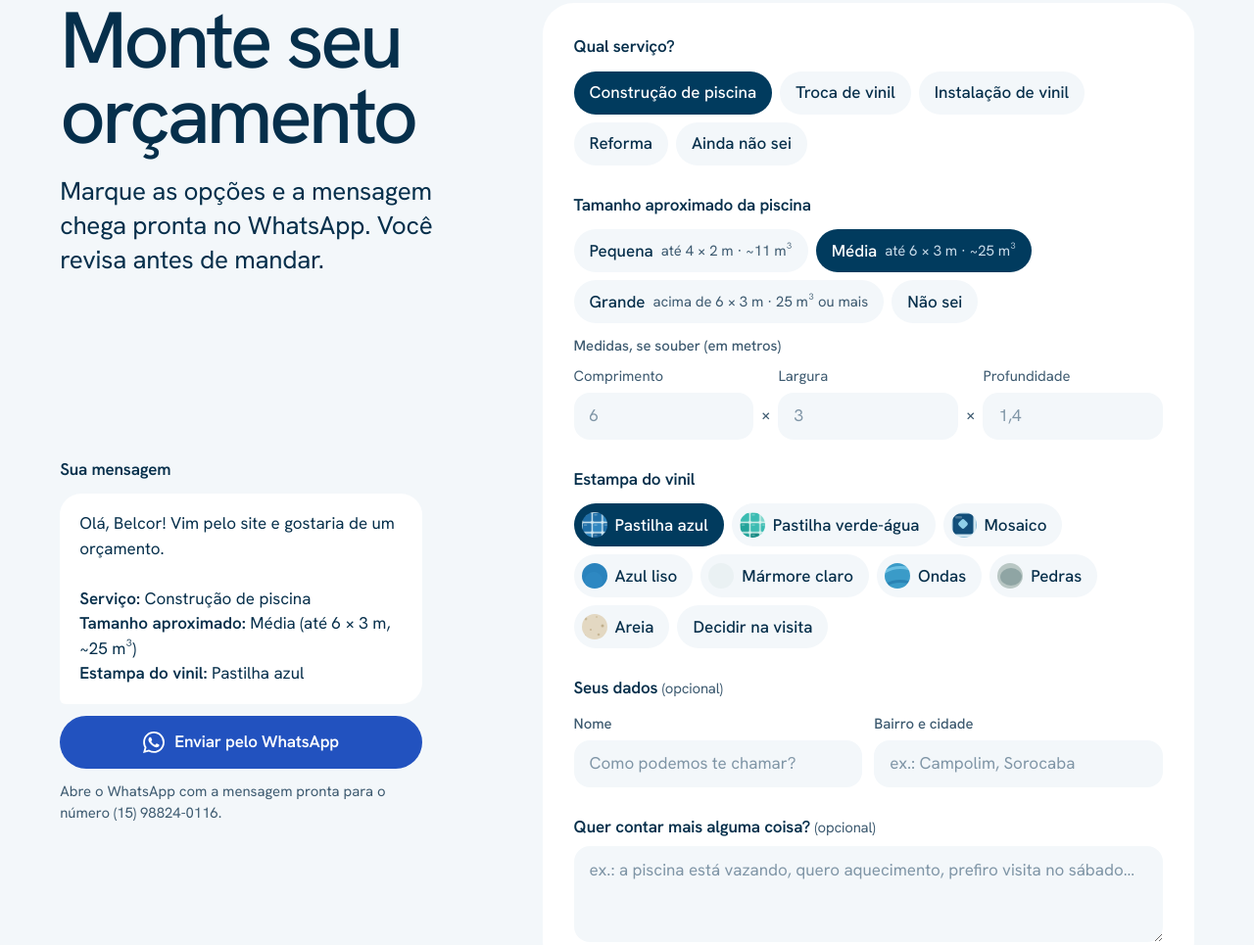
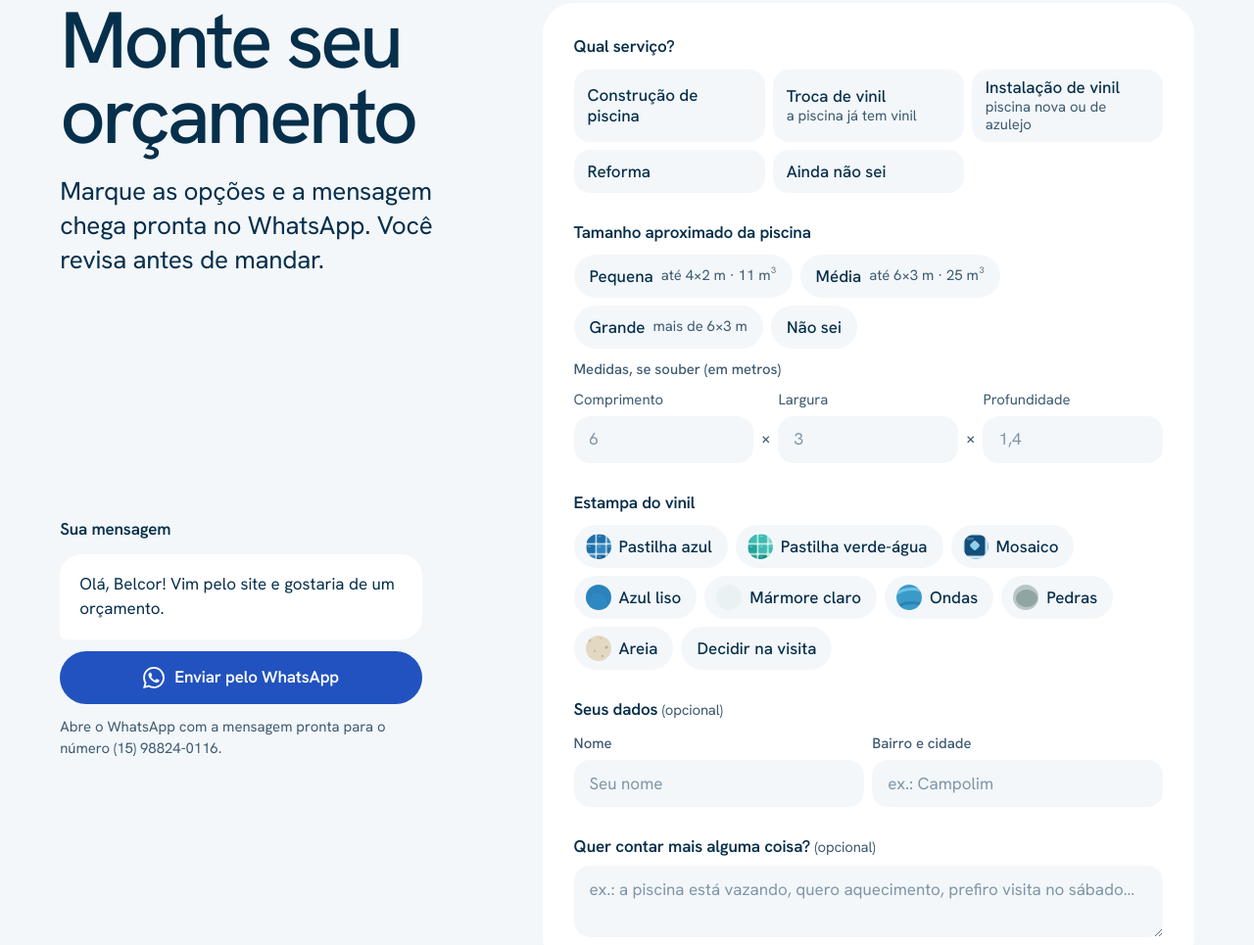
Before and after one commit to Enzooouu/belcor-piscinas-projeto, a plain HTML site: page index.html in a window 1280 px wide. Shown: the part 4419-5384 px from the top of the page at 98% size. Drawn offline with Linux system fonts and the light colour scheme.

Commit message:
Deixa o formulário de orçamento mais claro e mais curto
- nenhuma opção vem marcada; a mensagem do WhatsApp só leva o que a pessoa escolheu
- o grupo de estampa some quando o serviço é Reforma, e a estampa não entra na mensagem
- explicação curta embaixo de Troca de vinil e de Instalação de vinil
- no celular: serviços e tamanhos em grade de 2 colunas, estampas numa fileira que desliza, nome e bairro lado a lado e menos espaço entre os grupos (de 2,6 para 1,9 tela)
- Usar no orçamento marca Troca de vinil quando não há serviço, ou quando era Reforma ou Ainda não sei

```diff
--- a/assets/css/style.css
+++ b/assets/css/style.css
@@ -101,6 +101,7 @@ button, input { font: inherit; color: inherit; }
 .ch-deep :focus-visible, .hero :focus-visible, .site-header :focus-visible { outline-color: #ffffff; }
 
 .defs { position: absolute; width: 0; height: 0; overflow: hidden; }
+[hidden] { display: none !important; }
 .sr-only { position: absolute; width: 1px; height: 1px; padding: 0; margin: -1px; overflow: hidden; clip: rect(0 0 0 0); white-space: nowrap; border: 0; }
 .skip { position: absolute; left: 16px; top: -60px; z-index: 50; background: var(--ink); color: #fff; padding: 12px 18px; border-radius: var(--r-pill); text-decoration: none; }
 .skip:focus { top: 16px; }
@@ -622,10 +623,10 @@ button, input { font: inherit; color: inherit; }
 .quote-form {
   background: var(--white);
   border-radius: var(--r-chapter);
-  padding: 24px 20px;
-  display: grid; gap: 28px;
+  padding: 20px 16px;
+  display: grid; gap: 22px;
 }
-.q-group { border: 0; margin: 0; padding: 0; min-width: 0; display: grid; gap: 12px; }
+.q-group { border: 0; margin: 0; padding: 0; min-width: 0; display: grid; gap: 10px; }
 .q-label { font-size: var(--step-ui); font-weight: 600; letter-spacing: -0.01em; color: var(--ink); }
 .q-label small { font-size: var(--step-small); font-weight: 400; color: var(--ink-soft); }
 .chips { display: flex; flex-wrap: wrap; gap: 8px; }
@@ -640,6 +641,21 @@ button, input { font: inherit; color: inherit; }
   transition: background-color var(--dur) ease, color var(--dur) ease, transform var(--dur) var(--ease-out);
 }
 .chip small { font-size: var(--step-small); color: var(--ink-soft); font-weight: 400; }
+/* no celular as opções ficam em grade de 2 colunas, com o detalhe embaixo do nome */
+.chips-service, .chips-size { display: grid; grid-template-columns: 1fr 1fr; gap: 8px; }
+/* estampas: uma fileira só, que desliza para o lado dentro do painel */
+.chips-prints {
+  display: flex; flex-wrap: nowrap; gap: 8px; overflow-x: auto; scrollbar-width: none;
+  margin: 0 -16px; padding: 0 16px 2px; scroll-padding-inline: 16px; scroll-snap-type: x proximity;
+}
+.chips-prints::-webkit-scrollbar { display: none; }
+.chips-prints .chip { flex: none; scroll-snap-align: start; }
+.chips-prints .chip > span { white-space: nowrap; }
+.chips-service .chip > span, .chips-size .chip > span {
+  width: 100%; height: 100%; padding: 8px 14px; border-radius: var(--r-md); line-height: 1.2;
+}
+.chips-service .chip > span, .chips-size .chip > span { flex-direction: column; align-items: flex-start; justify-content: center; gap: 2px; }
+.chips-prints .dot { margin-left: -4px; }
 .chip:hover > span { background: var(--tint); }
 .chip:active > span { transform: scale(.97); }
 .chip input:checked + span { background: var(--navy); color: #fff; }
@@ -660,9 +676,12 @@ button, input { font: inherit; color: inherit; }
 .field input::placeholder { color: #7f95a6; }
 .field input:hover { background: var(--tint); }
 .field input:focus { background: var(--white); outline: 2px solid var(--royal); outline-offset: 0; }
-.q-fields { grid-template-columns: 1fr; }
+.q-fields { grid-template-columns: minmax(0, 1fr) minmax(0, 1fr); gap: 10px 8px; }
+.q-fields .field input { min-width: 0; width: 100%; }
+.q-fields .q-label { grid-column: 1 / -1; }
 .dims { display: grid; gap: 8px; }
-.dims-row { display: grid; grid-template-columns: 1fr auto 1fr auto 1fr; align-items: end; gap: 8px; }
+.dims-row { display: grid; grid-template-columns: 1fr 1fr 1fr; align-items: end; gap: 8px; }
+.dims-x { display: none; }
 .dim-name { font-size: var(--step-small); color: var(--ink-soft); }
 .dims-x { padding-bottom: 12px; color: var(--ink-soft); font-size: var(--step-ui); }
 .dims .field input { min-width: 0; width: 100%; }
@@ -671,7 +690,7 @@ button, input { font: inherit; color: inherit; }
   background: var(--tint); color: var(--navy); font-weight: 600; font-size: var(--step-small);
 }
 .field textarea {
-  min-height: 96px; padding: 12px 16px; resize: vertical;
+  min-height: 72px; padding: 12px 16px; resize: vertical;
   border-radius: var(--r-md); border: 0;
   background: var(--paper); color: var(--ink);
   font: inherit; font-size: var(--step-ui); line-height: 1.45;
@@ -693,7 +712,14 @@ button, input { font: inherit; color: inherit; }
 .preview-note { font-size: var(--step-small); color: var(--ink-soft); }
 
 @media (min-width: 700px) {
-  .quote-form { padding: 32px; }
+  .quote-form { padding: 32px; gap: 28px; }
+  .chips-service { grid-template-columns: repeat(3, 1fr); }
+  /* tamanho e estampa voltam a ser pílulas lado a lado */
+  .chips-size, .chips-prints { display: flex; flex-wrap: wrap; overflow: visible; margin: 0; padding: 0; }
+  .chips-size .chip > span, .chips-prints .chip > span { width: auto; padding: 4px 16px; border-radius: var(--r-pill); }
+  .chips-size .chip > span { flex-direction: row; align-items: center; gap: 8px; }
+  .dims-row { grid-template-columns: 1fr auto 1fr auto 1fr; }
+  .dims-x { display: block; }
   .q-fields { grid-template-columns: 1fr 1fr; }
   .q-fields .q-label { grid-column: 1 / -1; }
 }
--- a/assets/js/main.js
+++ b/assets/js/main.js
@@ -121,21 +121,28 @@
     if (!form) return '';
     const fd = new FormData(form);
     const get = (k) => (fd.get(k) || '').toString().trim();
-    const lines = ['Olá, Belcor! Vim pelo site e gostaria de um orçamento.', ''];
-    lines.push(`*Serviço:* ${get('servico')}`);
+    const lines = ['Olá, Belcor! Vim pelo site e gostaria de um orçamento.'];
+    const details = [];
+    // só entra na mensagem o que a pessoa realmente escolheu
+    if (get('servico')) details.push(`*Serviço:* ${get('servico')}`);
     const d = dims();
-    if (d.text) lines.push(`*Medidas:* ${d.text}`);
-    else if (get('tamanho')) lines.push(`*Tamanho aproximado:* ${get('tamanho')}`);
-    if (get('estampa')) lines.push(`*Estampa do vinil:* ${get('estampa')}`);
-    if (get('nome')) lines.push(`*Nome:* ${get('nome')}`);
-    if (get('local')) lines.push(`*Bairro/cidade:* ${get('local')}`);
+    if (d.text) details.push(`*Medidas:* ${d.text}`);
+    else if (get('tamanho')) details.push(`*Tamanho aproximado:* ${get('tamanho')}`);
+    // reforma não leva estampa
+    if (get('estampa') && get('servico') !== 'Reforma') details.push(`*Estampa do vinil:* ${get('estampa')}`);
+    if (get('nome')) details.push(`*Nome:* ${get('nome')}`);
+    if (get('local')) details.push(`*Bairro/cidade:* ${get('local')}`);
+    if (details.length) lines.push('', ...details);
     if (get('obs')) lines.push('', `*Mais detalhes:* ${get('obs')}`);
     return lines.join('\n');
   };
 
   const escapeHtml = (s) => s.replace(/[&<>"']/g, c => ({ '&': '&amp;', '<': '&lt;', '>': '&gt;', '"': '&quot;', "'": '&#39;' }[c]));
 
+  const printsGroup = $('[data-prints-group]');
   const updateQuote = () => {
+    // esconde a escolha de estampa quando o serviço é reforma
+    if (printsGroup && form) printsGroup.hidden = (new FormData(form).get('servico') === 'Reforma');
     const msg = buildMessage();
     if (preview) preview.innerHTML = escapeHtml(msg).replace(/\*(.+?)\*/g, '<b>$1</b>');
     if (sendBtn) sendBtn.href = `https://wa.me/${WA_NUMBER}?text=${encodeURIComponent(msg)}`;
@@ -196,9 +203,9 @@
   if (usePrint) usePrint.addEventListener('click', () => {
     const chosen = $('input[name="estampa-galeria"]:checked');
     if (chosen) selectRadio('estampa', chosen.value);
-    // quem escolhe estampa normalmente quer vinil novo
+    // quem escolhe estampa quer vinil novo: sem serviço marcado (ou reforma / ainda não sei), marca troca de vinil
     const svc = form && $('input[name="servico"]:checked', form);
-    if (svc && (svc.value === 'Construção de piscina' || svc.value === 'Ainda não sei')) selectRadio('servico', 'Troca de vinil');
+    if (!svc || svc.value === 'Reforma' || svc.value === 'Ainda não sei') selectRadio('servico', 'Troca de vinil');
   });
 
   /* ---------- Como funciona: sanfona (abre ao passar o mouse no computador) ---------- */
--- a/index.html
+++ b/index.html
@@ -575,10 +575,10 @@
         <form class="quote-form" data-quote action="https://wa.me/5515988240116" method="get" target="_blank" data-reveal>
           <div class="q-group" role="radiogroup" aria-labelledby="q-servico">
             <p class="q-label" id="q-servico">Qual serviço?</p>
-            <div class="chips">
-              <label class="chip"><input type="radio" name="servico" value="Construção de piscina" checked><span>Construção de piscina</span></label>
-              <label class="chip"><input type="radio" name="servico" value="Troca de vinil"><span>Troca de vinil</span></label>
-              <label class="chip"><input type="radio" name="servico" value="Instalação de vinil"><span>Instalação de vinil</span></label>
+            <div class="chips chips-service">
+              <label class="chip"><input type="radio" name="servico" value="Construção de piscina"><span>Construção de piscina</span></label>
+              <label class="chip"><input type="radio" name="servico" value="Troca de vinil"><span>Troca de vinil <small>a piscina já tem vinil</small></span></label>
+              <label class="chip"><input type="radio" name="servico" value="Instalação de vinil"><span>Instalação de vinil <small>piscina nova ou de azulejo</small></span></label>
               <label class="chip"><input type="radio" name="servico" value="Reforma"><span>Reforma</span></label>
               <label class="chip"><input type="radio" name="servico" value="Ainda não sei"><span>Ainda não sei</span></label>
             </div>
@@ -586,10 +586,10 @@
 
           <div class="q-group" role="radiogroup" aria-labelledby="q-tamanho">
             <p class="q-label" id="q-tamanho">Tamanho aproximado da piscina</p>
-            <div class="chips">
-              <label class="chip"><input type="radio" name="tamanho" value="Pequena (até 4 × 2 m, ~11 m³)"><span>Pequena <small>até 4 × 2 m · ~11 m³</small></span></label>
-              <label class="chip"><input type="radio" name="tamanho" value="Média (até 6 × 3 m, ~25 m³)" checked><span>Média <small>até 6 × 3 m · ~25 m³</small></span></label>
-              <label class="chip"><input type="radio" name="tamanho" value="Grande (acima de 6 × 3 m, 25 m³ ou mais)"><span>Grande <small>acima de 6 × 3 m · 25 m³ ou mais</small></span></label>
+            <div class="chips chips-size">
+              <label class="chip"><input type="radio" name="tamanho" value="Pequena (até 4 × 2 m, ~11 m³)"><span>Pequena <small>até 4×2 m · 11 m³</small></span></label>
+              <label class="chip"><input type="radio" name="tamanho" value="Média (até 6 × 3 m, ~25 m³)"><span>Média <small>até 6×3 m · 25 m³</small></span></label>
+              <label class="chip"><input type="radio" name="tamanho" value="Grande (acima de 6 × 3 m, 25 m³ ou mais)"><span>Grande <small>mais de 6×3 m</small></span></label>
               <label class="chip"><input type="radio" name="tamanho" value="Não sei o tamanho"><span>Não sei</span></label>
             </div>
             <div class="dims" role="group" aria-labelledby="dims-label">
@@ -605,10 +605,10 @@
             </div>
           </div>
 
-          <div class="q-group" role="radiogroup" aria-labelledby="q-estampa">
+          <div class="q-group" role="radiogroup" aria-labelledby="q-estampa" data-prints-group>
             <p class="q-label" id="q-estampa">Estampa do vinil</p>
             <div class="chips chips-prints">
-              <label class="chip"><input type="radio" name="estampa" value="Pastilha azul" checked><span><i class="dot" ><svg width="100%" height="100%"><rect width="100%" height="100%" fill="url(#p-pastilha-azul)"/></svg></i>Pastilha azul</span></label>
+              <label class="chip"><input type="radio" name="estampa" value="Pastilha azul"><span><i class="dot" ><svg width="100%" height="100%"><rect width="100%" height="100%" fill="url(#p-pastilha-azul)"/></svg></i>Pastilha azul</span></label>
               <label class="chip"><input type="radio" name="estampa" value="Pastilha verde-água"><span><i class="dot"><svg width="100%" height="100%"><rect width="100%" height="100%" fill="url(#p-pastilha-verde)"/></svg></i>Pastilha verde-água</span></label>
               <label class="chip"><input type="radio" name="estampa" value="Mosaico"><span><i class="dot"><svg width="100%" height="100%"><rect width="100%" height="100%" fill="url(#p-mosaico)"/></svg></i>Mosaico</span></label>
               <label class="chip"><input type="radio" name="estampa" value="Azul liso"><span><i class="dot"><svg width="100%" height="100%"><rect width="100%" height="100%" fill="url(#p-liso)"/></svg></i>Azul liso</span></label>
@@ -624,18 +624,18 @@
             <p class="q-label" id="q-dados">Seus dados <small>(opcional)</small></p>
             <label class="field">
               <span class="field-label">Nome</span>
-              <input type="text" name="nome" autocomplete="name" placeholder="Como podemos te chamar?">
+              <input type="text" name="nome" autocomplete="name" placeholder="Seu nome">
             </label>
             <label class="field">
               <span class="field-label">Bairro e cidade</span>
-              <input type="text" name="local" autocomplete="address-level2" placeholder="ex.: Campolim, Sorocaba">
+              <input type="text" name="local" autocomplete="address-level2" placeholder="ex.: Campolim">
             </label>
           </div>
 
           <div class="q-group">
             <label class="field">
               <span class="q-label">Quer contar mais alguma coisa? <small>(opcional)</small></span>
-              <textarea name="obs" rows="3" placeholder="ex.: a piscina está vazando, quero aquecimento, prefiro visita no sábado…"></textarea>
+              <textarea name="obs" rows="2" placeholder="ex.: a piscina está vazando, quero aquecimento, prefiro visita no sábado…"></textarea>
             </label>
           </div>
 
```
